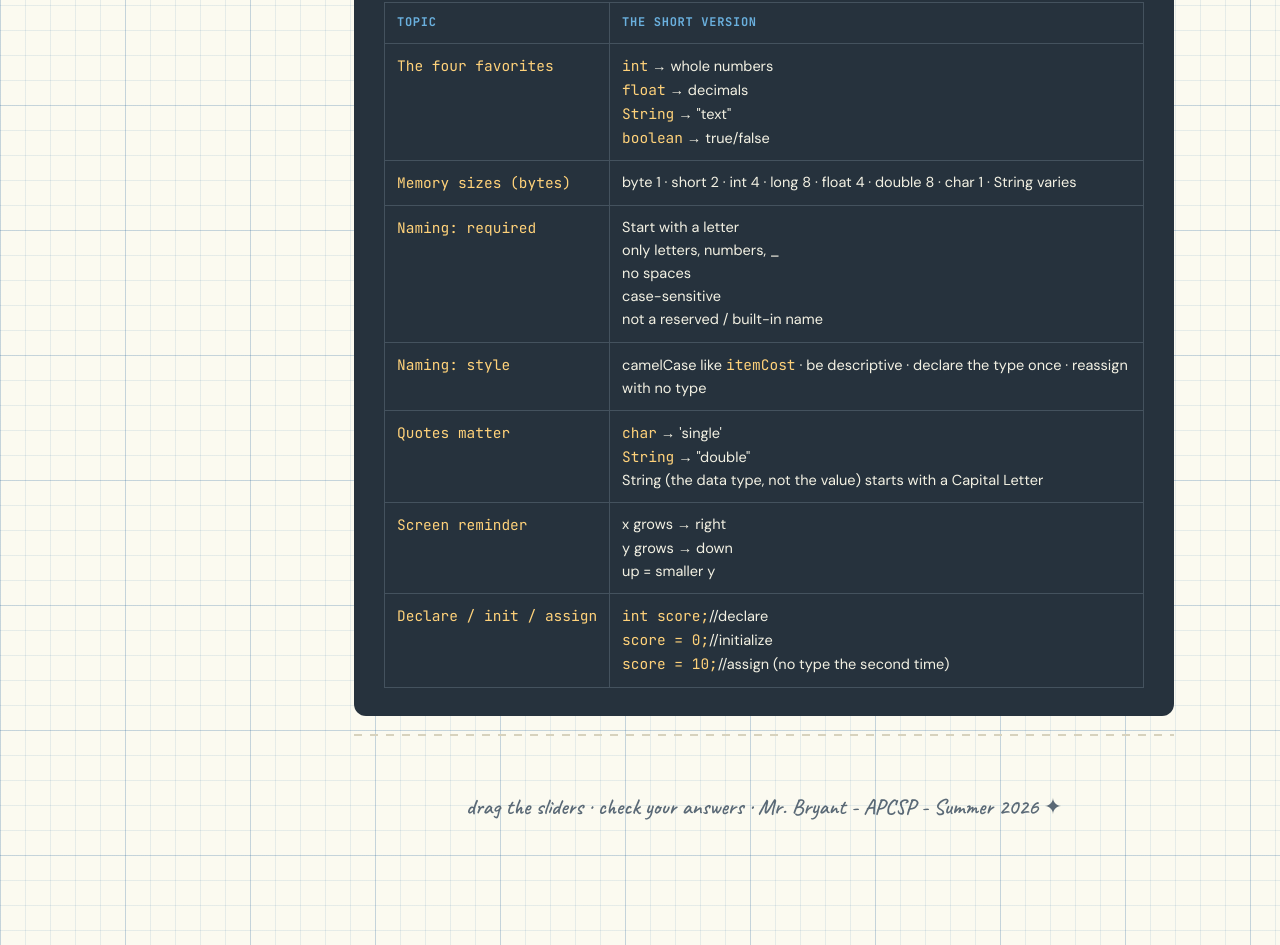
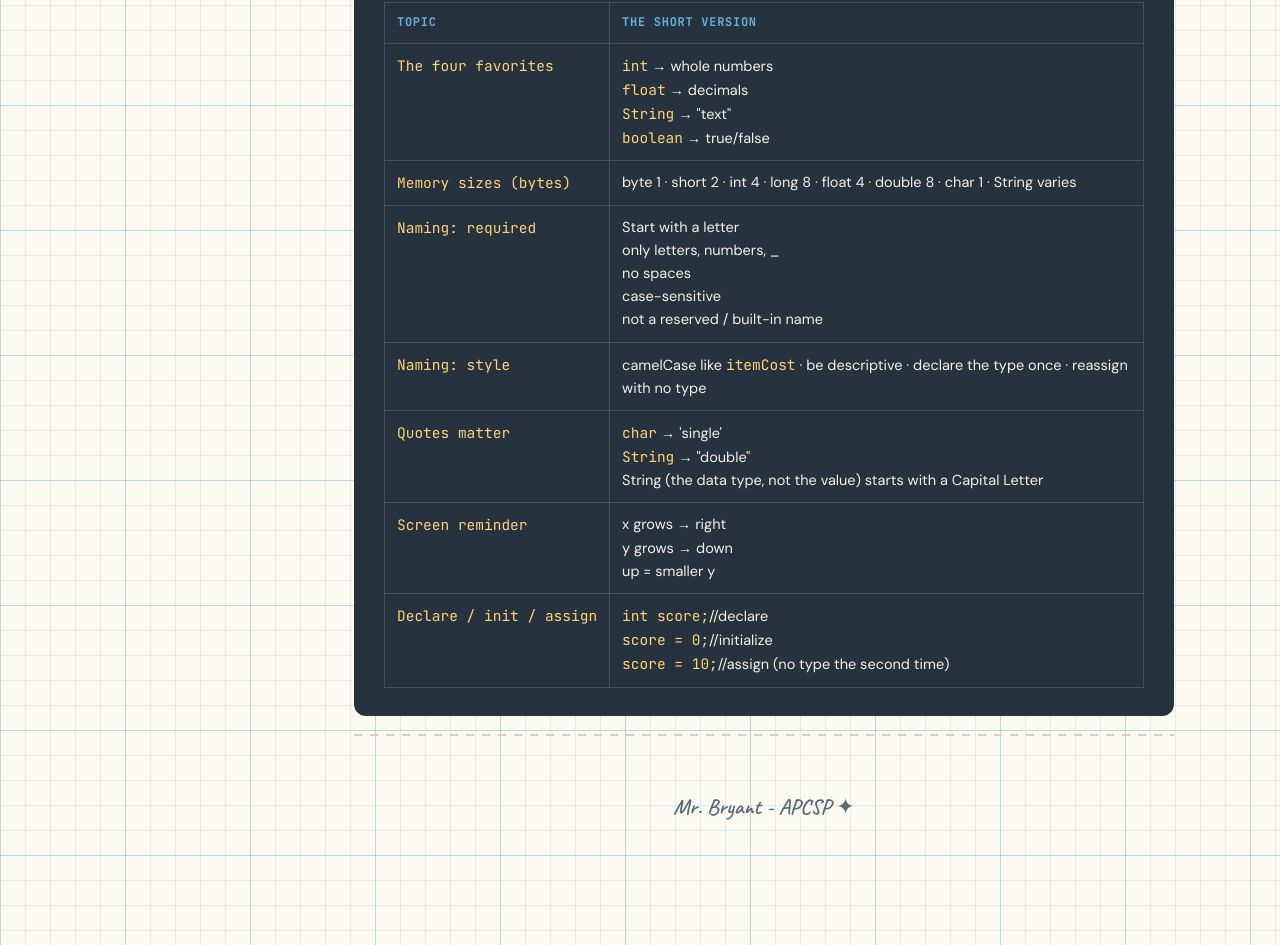
Before and after one commit to bobbybryant/APCSP-Processing-Java, a plain HTML site: page data_types_variables.html in a window 1280 px wide. Shown: the part 10520-11465 px from the top of the page. Drawn offline with Linux system fonts and the light colour scheme.

Commit message:
Update data_types_variables.html

```diff
--- a/data_types_variables.html
+++ b/data_types_variables.html
@@ -627,7 +627,7 @@ void draw() {
     <div class="divider"></div>
   </section>
 
-  <footer>drag the sliders · check your answers · Mr. Bryant - APCSP - Summer 2026 ✦</footer>
+  <footer>Mr. Bryant - APCSP ✦</footer>
 
 </div>
 </div>
```
